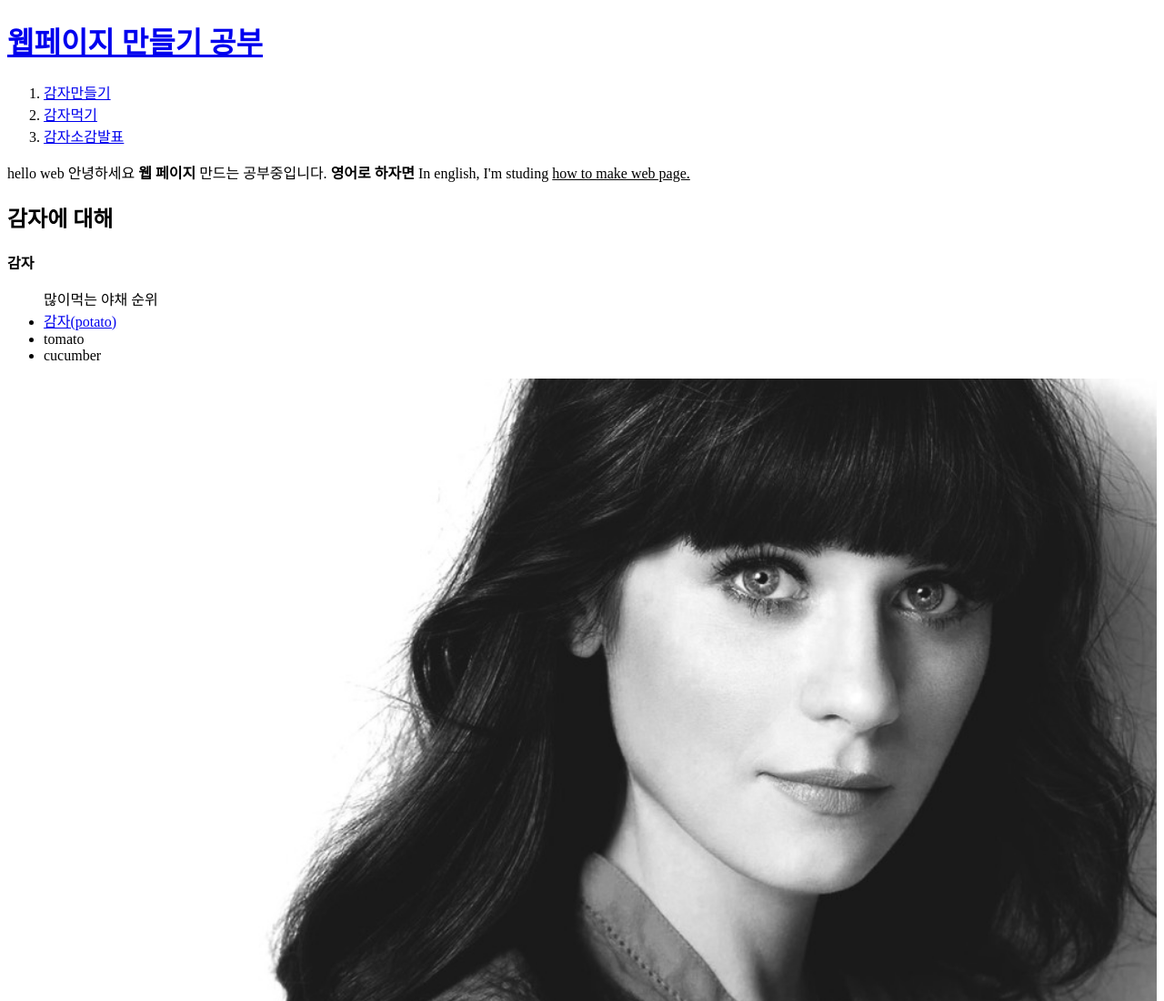
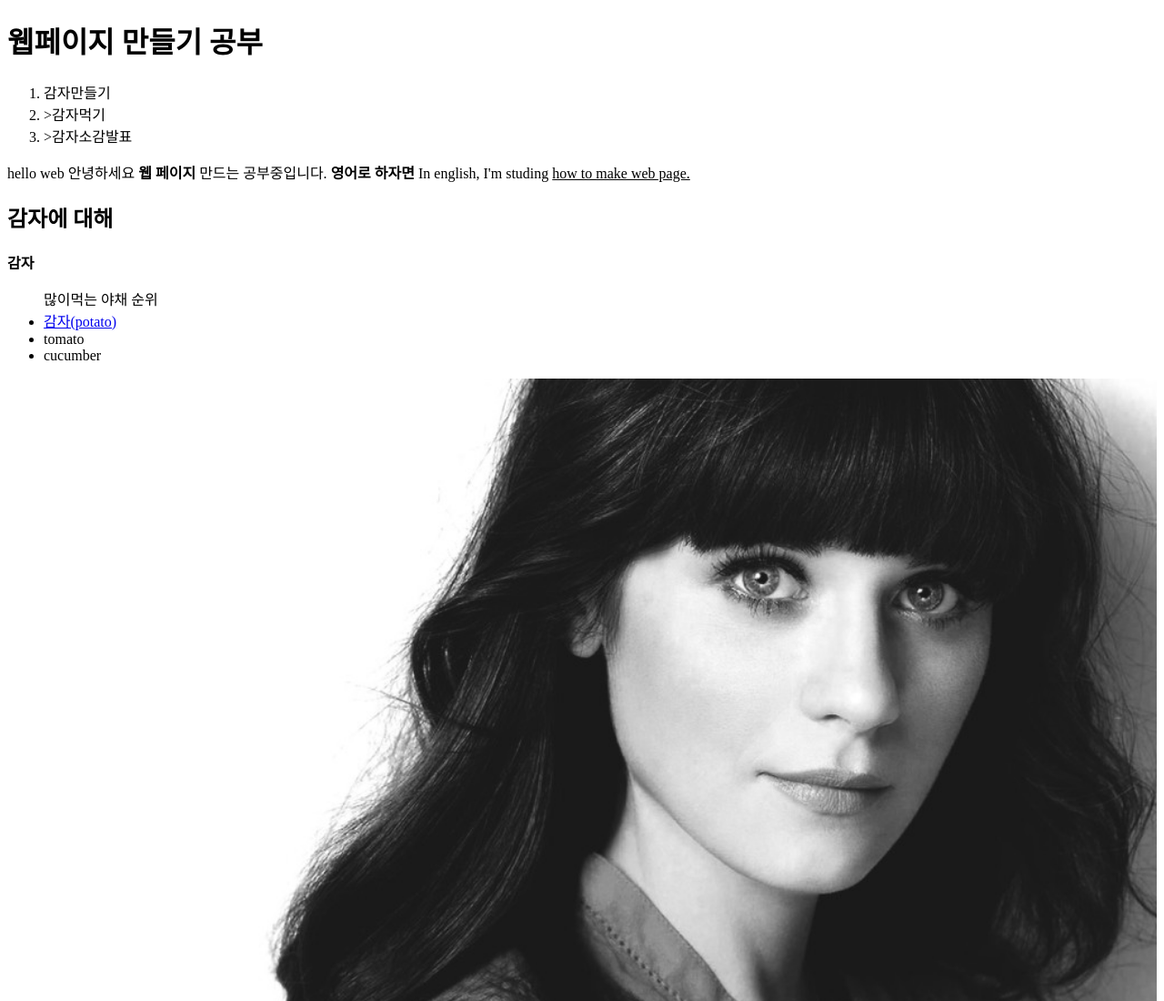
Before and after one commit to ppjs1034/potato, a plain HTML site: page 1.html in a window 1280 px wide. Shown: the top 1100 px of the page at 91% size. Drawn offline with Linux system fonts and the light colour scheme.

Commit message:
Add files via upload

```diff
--- a/1.html
+++ b/1.html
@@ -5,11 +5,11 @@
   <meta charset="utf-8">
 </head>
 <body>
-  <h1><a href="index.html">웹페이지 만들기 공부</h1>
+  <h1>웹페이지 만들기 공부</h1>
   <ol>
-    <li><a href="1.html">감자만들기</a></li>
-    <li><a href="2.html">감자먹기</a></li>
-    <li><a href="3.html">감자소감발표</a></li>
+    <li>감자만들기</li>
+    <li>>감자먹기</li>
+    <li>>감자소감발표</li>
     </ol>
   <p>hello web 안녕하세요 <strong>웹 페이지</strong> 만드는 공부중입니다. <strong>영어로 하자면</strong> In english, I'm studing <u>how to make web page.</u></P>
   <h2>감자에 대해</a></h2>
```
